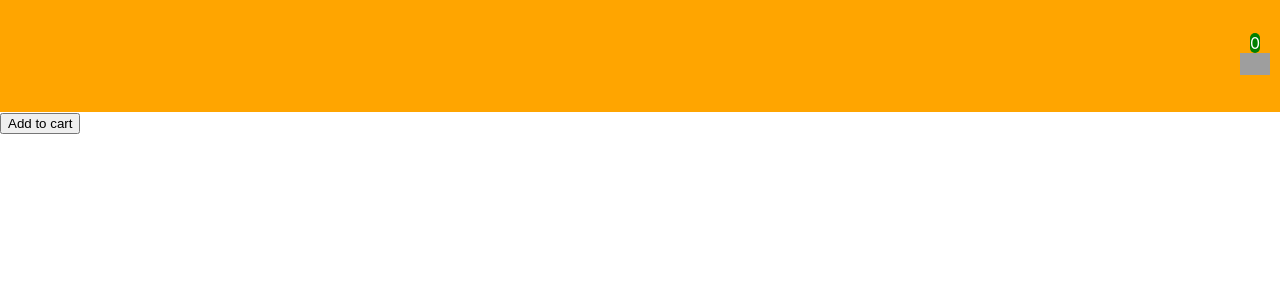
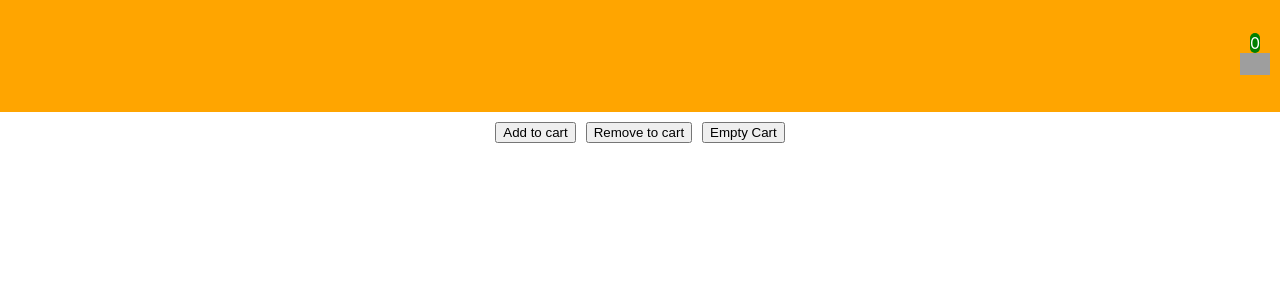
Before and after one commit to Prince1992/react-redux-saga, a React (Create React App) app: page / in a window 1280 px wide. Shown: the top 300 px of the page. Built offline with nearby package versions, Linux system fonts and the light colour scheme; grey boxes are pictures that could not be loaded.

Commit message:
Add, Remove and empty Cart funtionality

```diff
--- a/src/App.js
+++ b/src/App.js
@@ -5,7 +5,9 @@ function App() {
   return (
     <div className="App">
       <Header />
-      <Main />
+      <div style={{ margin: '5px', display: 'flex', justifyContent: 'center' }}>
+        <Main />
+      </div>
     </div>
   );
 }
--- a/src/components/Home.js
+++ b/src/components/Home.js
@@ -1,4 +1,4 @@
-import { addToCard } from '../redux/action';
+import { addToCard, emptyCart, removeFromCart } from '../redux/action';
 import { useDispatch } from 'react-redux';
 
 function Main() {
@@ -12,9 +12,32 @@ function Main() {
   const handleAddTocard = () => {
     dispatch(addToCard(product));
   };
+  const removeFromCard = () => {
+    dispatch(removeFromCart(product));
+  };
+  const emptyCartHandler = () => {
+    dispatch(emptyCart());
+  };
   return (
     <div>
-      <button onClick={() => handleAddTocard()}>Add to cart</button>
+      <button
+        style={{ margin: '5px 5px 5px 5px' }}
+        onClick={() => handleAddTocard()}
+      >
+        Add to cart
+      </button>
+      <button
+        style={{ margin: '5px 5px 5px 5px' }}
+        onClick={() => removeFromCard()}
+      >
+        Remove to cart
+      </button>
+      <button
+        style={{ margin: '5px 5px 5px 5px' }}
+        onClick={() => emptyCartHandler()}
+      >
+        Empty Cart
+      </button>
     </div>
   );
 }
--- a/src/redux/action.js
+++ b/src/redux/action.js
@@ -1,4 +1,4 @@
-import { ADD_TO_CART, REMOVE_TO_CART } from './constant';
+import { ADD_TO_CART, EMPTY_CART, REMOVE_TO_CART } from './constant';
 
 export const addToCard = (data) => {
   return {
@@ -6,3 +6,16 @@ export const addToCard = (data) => {
     data: data,
   };
 };
+
+export const removeFromCart = (data) => {
+  return {
+    type: REMOVE_TO_CART,
+    data: data,
+  };
+};
+
+export const emptyCart = () => {
+  return {
+    type: EMPTY_CART,
+  };
+};
--- a/src/redux/constant.js
+++ b/src/redux/constant.js
@@ -1,2 +1,3 @@
 export const ADD_TO_CART = 'ADD_TO_CART';
 export const REMOVE_TO_CART = 'REMOVE_TO_CART';
+export const EMPTY_CART = 'EMPTY_CART';
--- a/src/redux/reducer.js
+++ b/src/redux/reducer.js
@@ -1,4 +1,4 @@
-import { ADD_TO_CART, REMOVE_TO_CART } from './constant';
+import { ADD_TO_CART, EMPTY_CART, REMOVE_TO_CART } from './constant';
 
 export const cartData = (data = [], action) => {
   switch (action.type) {
@@ -7,7 +7,11 @@ export const cartData = (data = [], action) => {
       return [action.data, ...data];
     case REMOVE_TO_CART:
       console.log('Remove  to cart', action);
-      return 1 - 1;
+      data.length = data.length ? data?.length - 1 : [];
+      return [...data];
+    case EMPTY_CART:
+      data = [];
+      return [...data];
     default:
       return data;
   }
```
